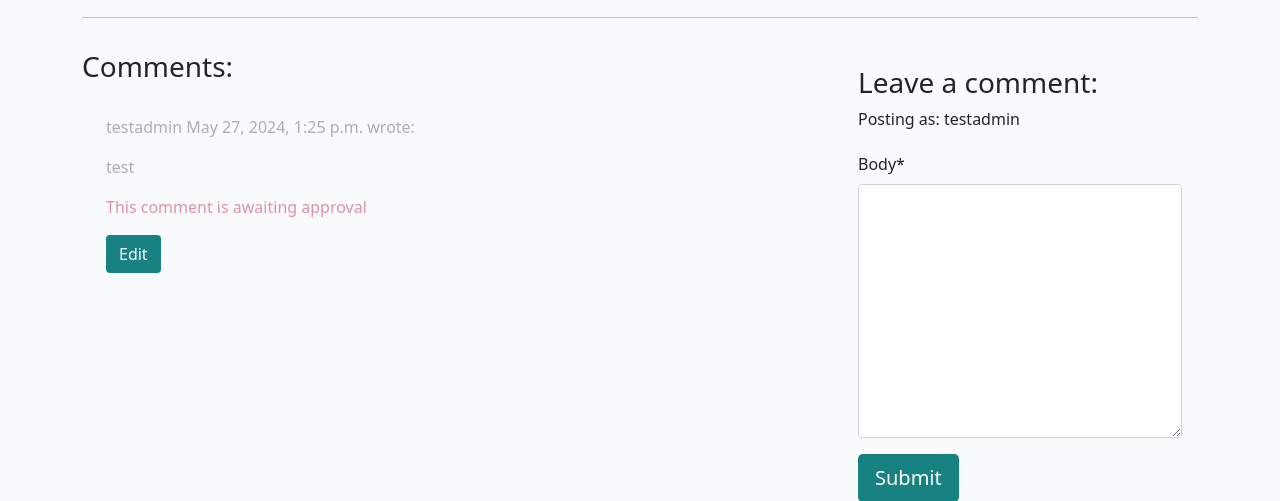
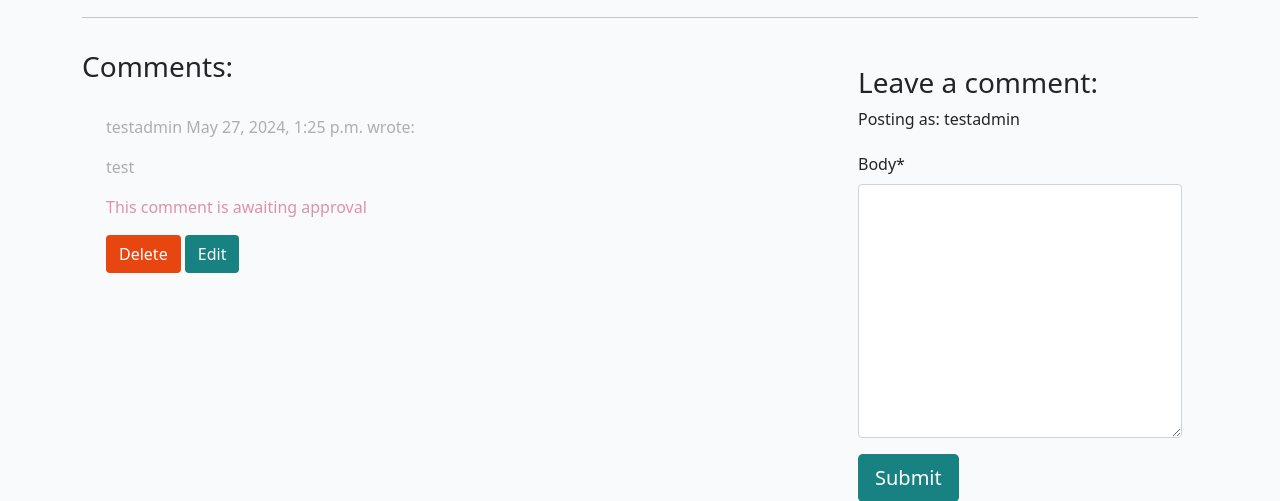
Before and after one commit to BarbyKelly/django-blog, a Django app: a page that uses blog/templates/blog/post_detail.html in a window 1280 px wide. Shown: the part 547-1048 px from the top of the page. Run offline with Django 4.2, Linux system fonts and the light colour scheme; a user stored in the database is signed in; data comes from the database, SQL or seed files in the repository; some libraries are stand-ins or nearby versions.

Commit message:
Added comment CRUD

```diff
--- a/blog/templates/blog/post_detail.html
+++ b/blog/templates/blog/post_detail.html
@@ -65,6 +65,7 @@
           <p class="approval">This comment is awaiting approval</p>
           {% endif %}
           {% if user.is_authenticated and comment.author == user %}
+          <button class="btn btn-delete" comment_id="{{ comment.id }}">Delete</button>
           <button class="btn btn-edit" comment_id="{{ comment.id }}">Edit</button>
           {% endif %}
         </div>
@@ -92,6 +93,32 @@
     </div>
   </div>
 </div>
+
+<!-- Delete confirmation modal -->
+<div class="modal fade" id="deleteModal" tabindex="-1"
+  aria-labelledby="deleteModalLabel" aria-hidden="true">
+  <div class="modal-dialog">
+    <div class="modal-content">
+      <div class="modal-header">
+        <h5 class="modal-title"
+          id="deleteModalLabel">Delete comment?</h5>
+        <button type="button" class="btn-close"
+          data-bs-dismiss="modal" aria-label="Close"></button>
+      </div>
+      <div class="modal-body">
+        Are you sure you want to delete your comment?
+        This action cannot be undone.
+      </div>
+      <div class="modal-footer">
+        <button type="button" class="btn btn-secondary"
+          data-bs-dismiss="modal">Close</button>
+        <a id="deleteConfirm" href="#" class="btn
+          btn-danger">Delete</a>
+      </div>
+    </div>
+  </div>
+</div>
+
 {% endblock content %}
 
 {% block extras %}
--- a/blog/urls.py
+++ b/blog/urls.py
@@ -5,5 +5,7 @@ urlpatterns = [
     path('', views.PostList.as_view(), name='home'),
     path('<slug:slug>/', views.post_detail, name='post_detail'),
     path('<slug:slug>/edit_comment/<int:comment_id>',
-         views.comment_edit, name='comment_edit'),
+        views.comment_edit, name='comment_edit'),
+    path('<slug:slug>/delete_comment/<int:comment_id>',
+        views.comment_delete, name='comment_delete'),
 ]
--- a/blog/views.py
+++ b/blog/views.py
@@ -79,3 +79,19 @@ def comment_edit(request, slug, comment_id):
             messages.add_message(request, messages.ERROR, 'Error updating comment!')
 
     return HttpResponseRedirect(reverse('post_detail', args=[slug]))
+
+def comment_delete(request, slug, comment_id):
+    """
+    view to delete comment
+    """
+    queryset = Post.objects.filter(status=1)
+    post = get_object_or_404(queryset, slug=slug)
+    comment = get_object_or_404(Comment, pk=comment_id)
+
+    if comment.author == request.user:
+        comment.delete()
+        messages.add_message(request, messages.SUCCESS, 'Comment deleted!')
+    else:
+        messages.add_message(request, messages.ERROR, 'You can only delete your own comments!')
+
+    return HttpResponseRedirect(reverse('post_detail', args=[slug]))
--- a/static/js/comments.js
+++ b/static/js/comments.js
@@ -2,6 +2,10 @@ const editButtons = document.getElementsByClassName("btn-edit");
 const commentText = document.getElementById("id_body");
 const commentForm = document.getElementById("commentForm");
 const submitButton = document.getElementById("submitButton");
+
+const deleteModal = new bootstrap.Modal(document.getElementById("deleteModal"));
+const deleteButtons = document.getElementsByClassName("btn-delete");
+const deleteConfirm = document.getElementById("deleteConfirm");
 
 /**
 * Initializes edit functionality for the provided edit buttons.
@@ -22,3 +26,21 @@ for (let button of editButtons) {
     commentForm.setAttribute("action", `edit_comment/${commentId}`);
   });
 }
+
+/**
+* Initializes deletion functionality for the provided delete buttons.
+*
+* For each button in the `deleteButtons` collection:
+* - Retrieves the associated comment's ID upon click.
+* - Updates the `deleteConfirm` link's href to point to the
+* deletion endpoint for the specific comment.
+* - Displays a confirmation modal (`deleteModal`) to prompt
+* the user for confirmation before deletion.
+*/
+for (let button of deleteButtons) {
+  button.addEventListener("click", (e) => {
+    let commentId = e.target.getAttribute("comment_id");
+    deleteConfirm.href = `delete_comment/${commentId}`;
+    deleteModal.show();
+  });
+}
```
